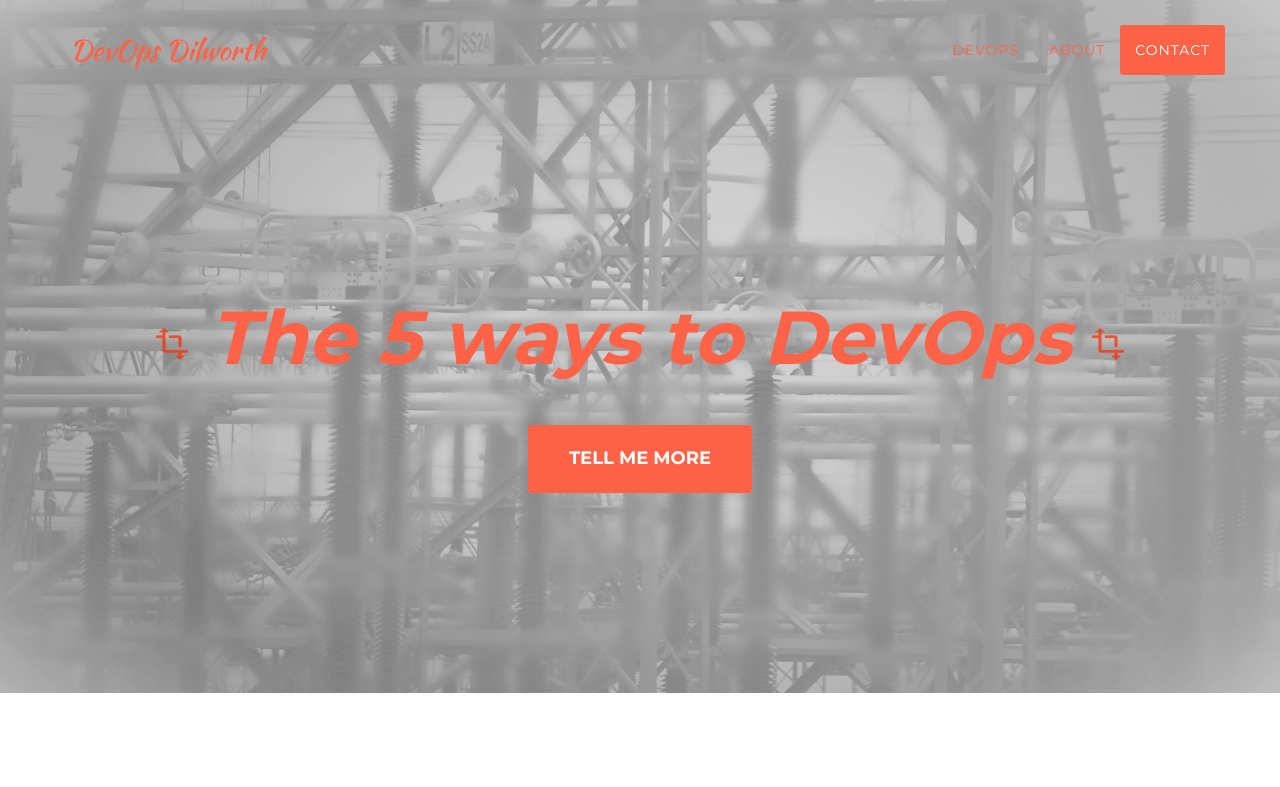
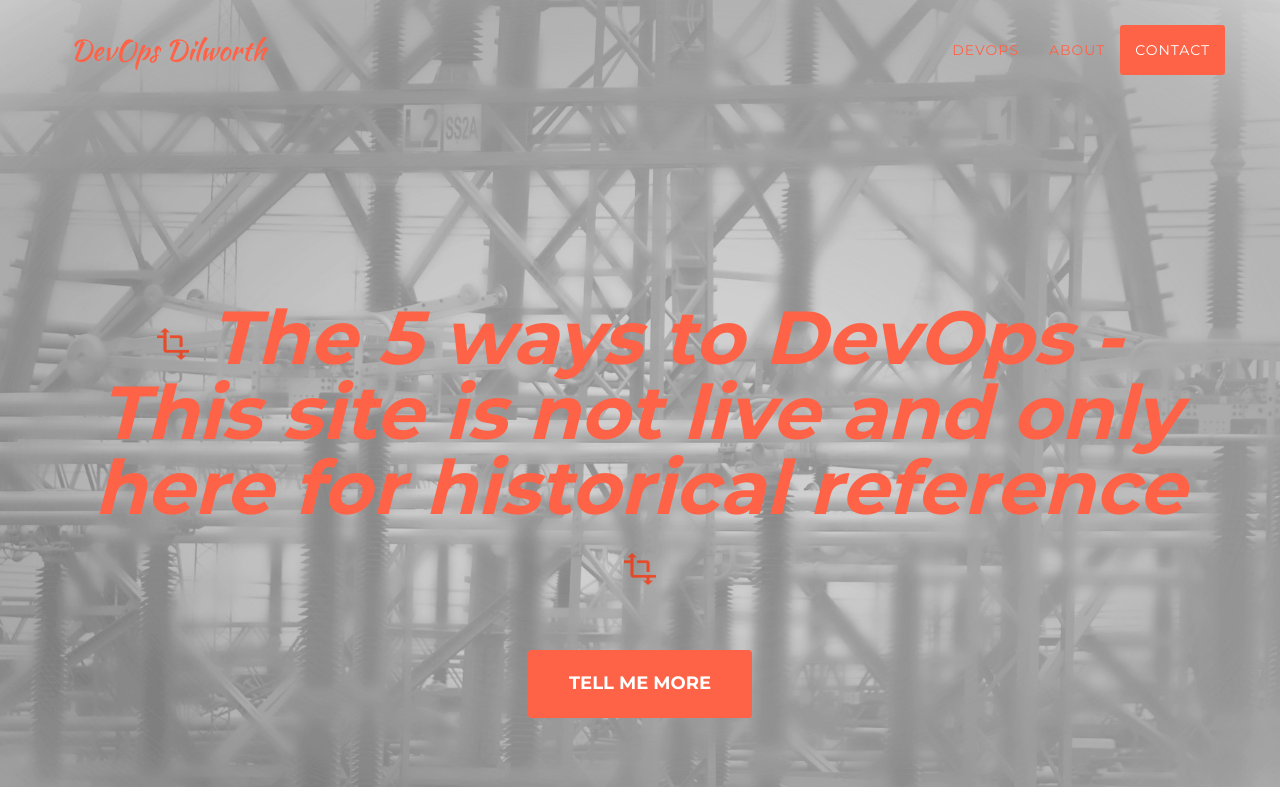
Before and after one commit to mjdilworth/devopsdilworth.com, a website: page index.html in a window 1280 px wide. Shown: the top 787 px of the page. Drawn offline with nearby package versions, Linux system fonts and the light colour scheme; a web font is replaced by a local one.

Commit message:
Revise intro heading for historical reference
Updated the intro heading to clarify the site's purpose.

```diff
--- a/index.html
+++ b/index.html
@@ -95,7 +95,7 @@
             <div class="intro-text">
                 <!--<div class="intro-lead-in">The 5 ways to DevOps</div> -->
                 <div class="intro-heading"><img src="/img/dd_logo.png"  width="32" height="32">
-                The 5 ways to DevOps
+                The 5 ways to DevOps - This site is not live and only here for historical reference
                 <img src="/img/dd_logo.png"  width="32" height="32">
                 </div>
                 <a href="#services" class="page-scroll btn btn-xl">Tell Me More</a>
```
